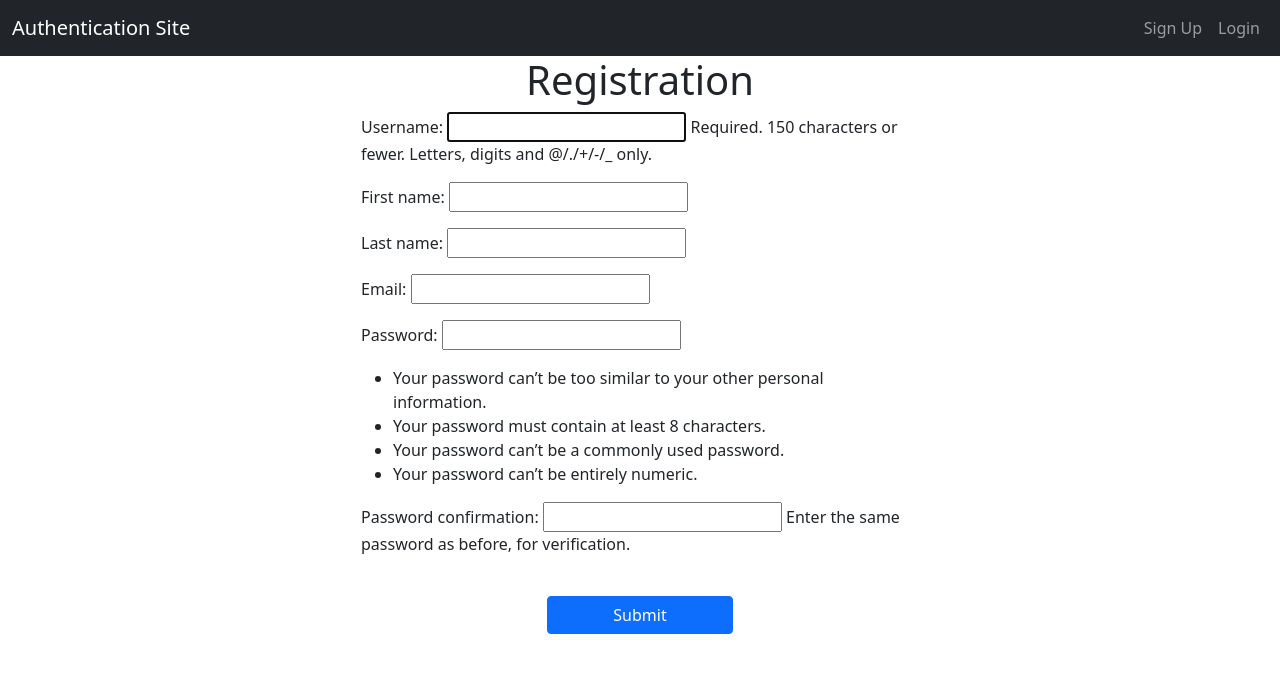
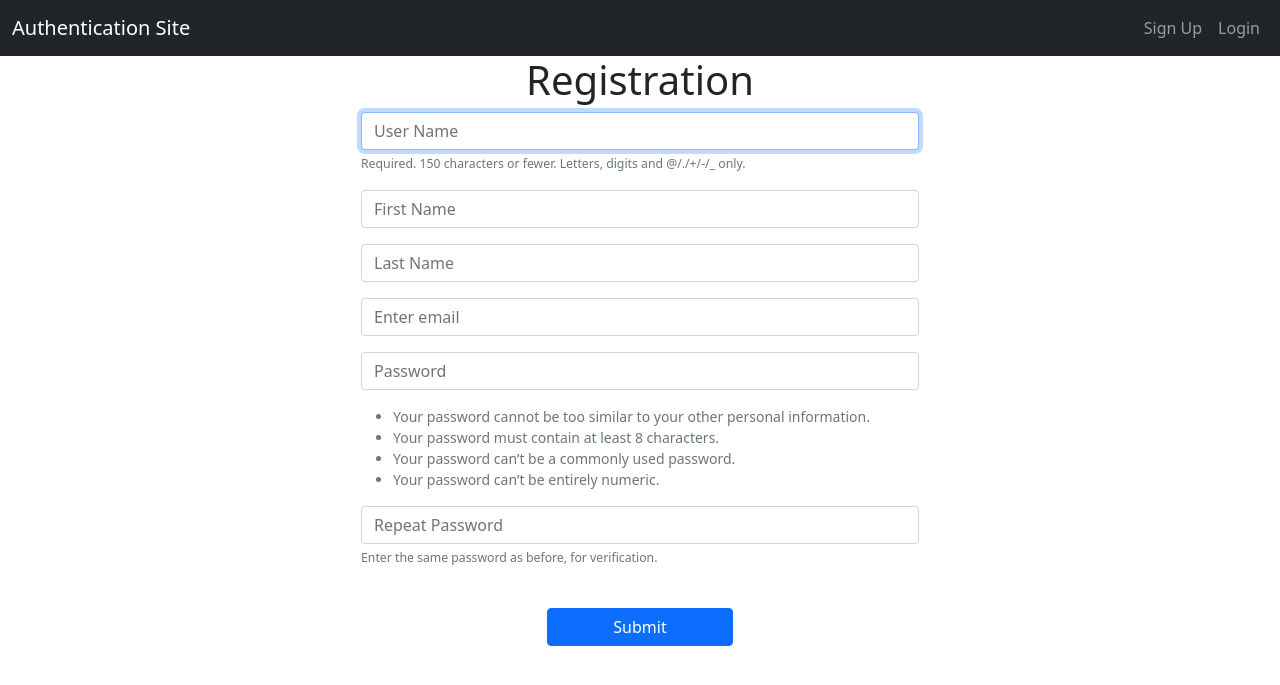
Before and after one commit to rusonariga/DjangoProjects, a Django app: page /registration/ in a window 1280 px wide. Shown: the top 685 px of the page. Run offline with Django 4.2, Linux system fonts and the light colour scheme.

Commit message:
register form formatted

```diff
--- a/codemy/authApp/authenticate/forms.py
+++ b/codemy/authApp/authenticate/forms.py
@@ -5,11 +5,32 @@ from django.contrib.auth.models import User
 
 class SignUpForm(UserCreationForm):
 
-    email = forms.EmailField()
-    first_name = forms.CharField(max_length=100)
-    last_name = forms.CharField(max_length=100)
+    email = forms.EmailField(label='', widget=forms.TextInput(
+        attrs={'class': 'form-control', 'placeholder': 'Enter email'}))  # widget data added to improve form render
+    first_name = forms.CharField(max_length=100, label='', widget=forms.TextInput(
+        attrs={'class': 'form-control', 'placeholder': 'First Name'}))
+    last_name = forms.CharField(
+        max_length=100, label='', widget=forms.TextInput(attrs={'class': 'form-control', 'placeholder': 'Last Name'}))
 
     class Meta:
         model = User
         fields = ['username', 'first_name', 'last_name',
                   'email', 'password1', 'password2']
+
+    def __init__(self, *args, **kwargs):  # code to add rendering prop to the rest of the fields
+        super(SignUpForm, self).__init__(*args, **kwargs)
+
+        self.fields['username'].widget.attrs['class'] = 'form-control'
+        self.fields['username'].widget.attrs['placeholder'] = 'User Name'
+        self.fields['username'].label = ''
+        self.fields['username'].help_text = '<span class="form-text text-muted"><small>Required. 150 characters or fewer. Letters, digits and @/./+/-/_ only.</small></span>'
+
+        self.fields['password1'].widget.attrs['class'] = 'form-control'
+        self.fields['password1'].widget.attrs['placeholder'] = 'Password'
+        self.fields['password1'].label = ''
+        self.fields['password1'].help_text = '<ul class="form-text text-muted small"><li>Your password cannot be too similar to your other personal information.</li><li>Your password must contain at least 8 characters.</li><li>Your password can’t be a commonly used password.</li><li>Your password can’t be entirely numeric.</li></ul>'
+
+        self.fields['password2'].widget.attrs['class'] = 'form-control'
+        self.fields['password2'].widget.attrs['placeholder'] = 'Repeat Password'
+        self.fields['password2'].label = ''
+        self.fields['password2'].help_text = '<span class="form-text text-muted"><small>Enter the same password as before, for verification.</small></span>'
--- a/codemy/authApp/authenticate/views.py
+++ b/codemy/authApp/authenticate/views.py
@@ -44,6 +44,9 @@ def user_registration(request):
             login(request, user)
             messages.success(request, ("Succesfully signed up"))
             return redirect('home')
+        else:
+            messages.error(
+                request, ("Error in the form - please check your inputs"))
 
     else:
         # form_registration = UserCreationForm()
```
Also changed, not shown: codemy/authApp/authenticate/templates/authenticate/register.html (+13 -1 lines).
